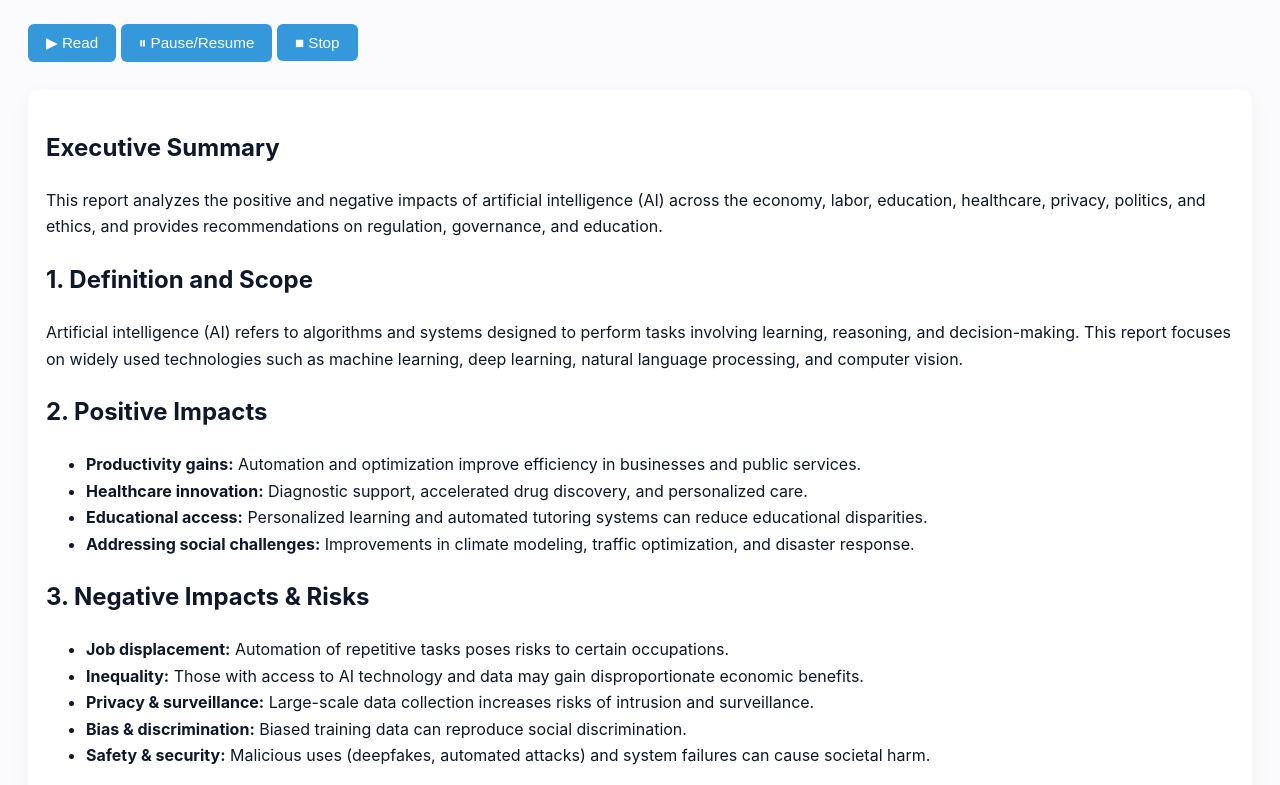
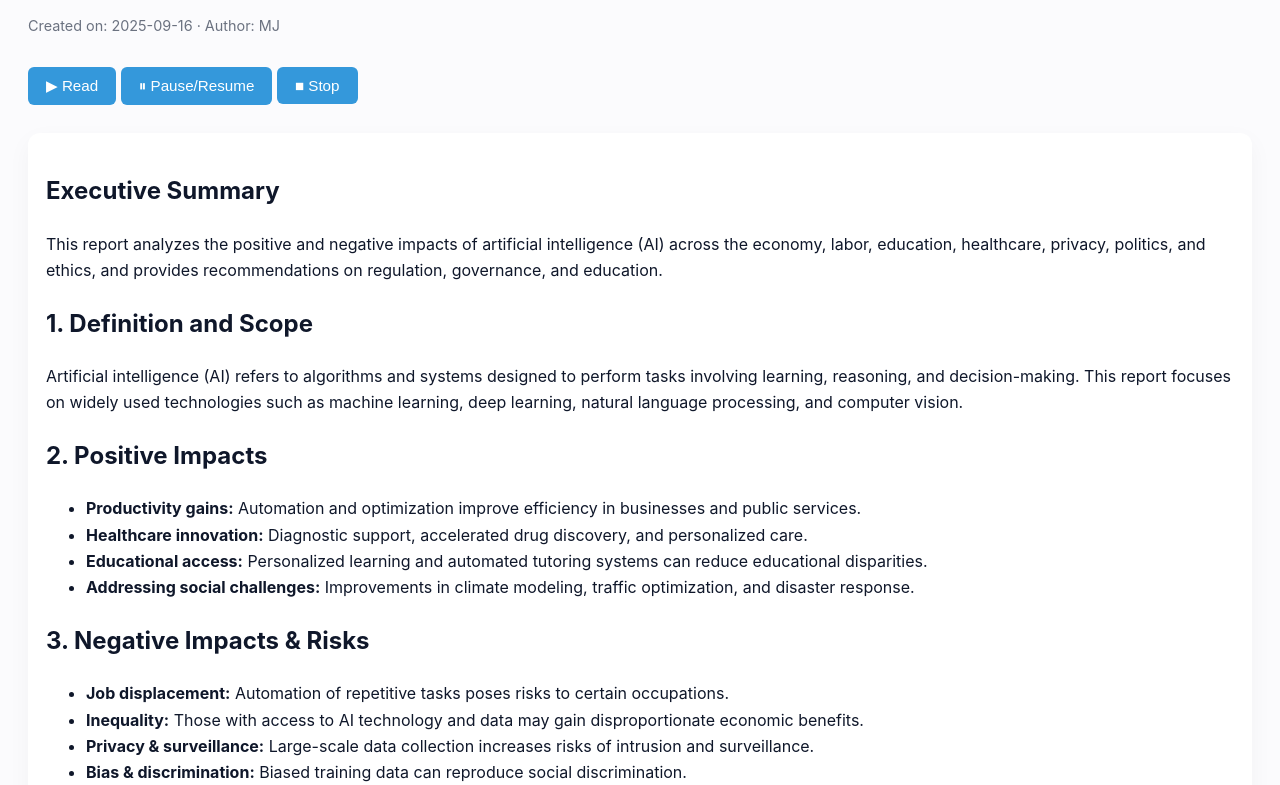
Before and after one commit to mj-08/ax, a plain HTML site: page ai_onSociety_eng.html in a window 1280 px wide. Shown: the part 110-895 px from the top of the page. Drawn offline with Linux system fonts and the light colour scheme.

Commit message:
Update ai_onSociety_eng.html

```diff
--- a/ai_onSociety_eng.html
+++ b/ai_onSociety_eng.html
@@ -7,6 +7,7 @@
   <style>
     body{font-family:Inter, system-ui, -apple-system, "Segoe UI", Roboto, "Helvetica Neue", Arial; margin:0;padding:28px;background:#fbfbfd;color:#0f172a;line-height:1.65}
     h1,h2{color:#0f172a}
+    .meta{color:#6b7280;margin-bottom:20px;font-size:0.9rem}
     button{font-size:0.95rem;padding:10px 18px;border-radius:6px;border:none;background:#3498db;color:#fff;cursor:pointer;margin:10px 0}
     button:hover{background:#2980b9}
     article{background:#fff;padding:18px;border-radius:12px;box-shadow:0 8px 24px rgba(15,23,42,0.04);margin-top:18px}
@@ -14,6 +15,8 @@
 </head>
 <body>
   <h1>Impact of Artificial Intelligence (AI) on Society — Report</h1>
+  <div class="meta">Created on: 2025-09-16 · Author: MJ</div>
+
   <button id="playBtn">▶ Read</button>
   <button id="pauseBtn">⏸ Pause/Resume</button>
   <button id="stopBtn">■ Stop</button>
```
